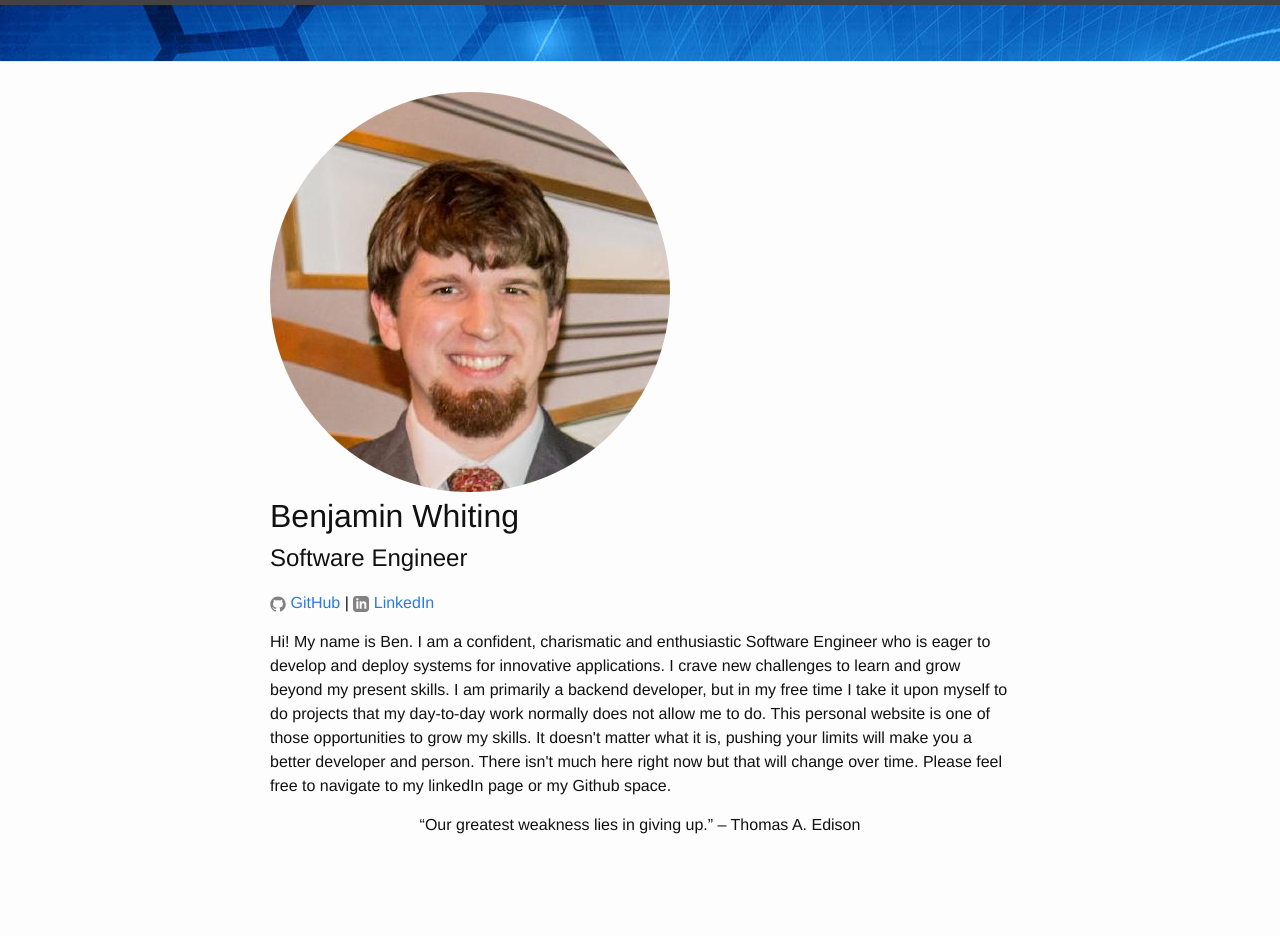
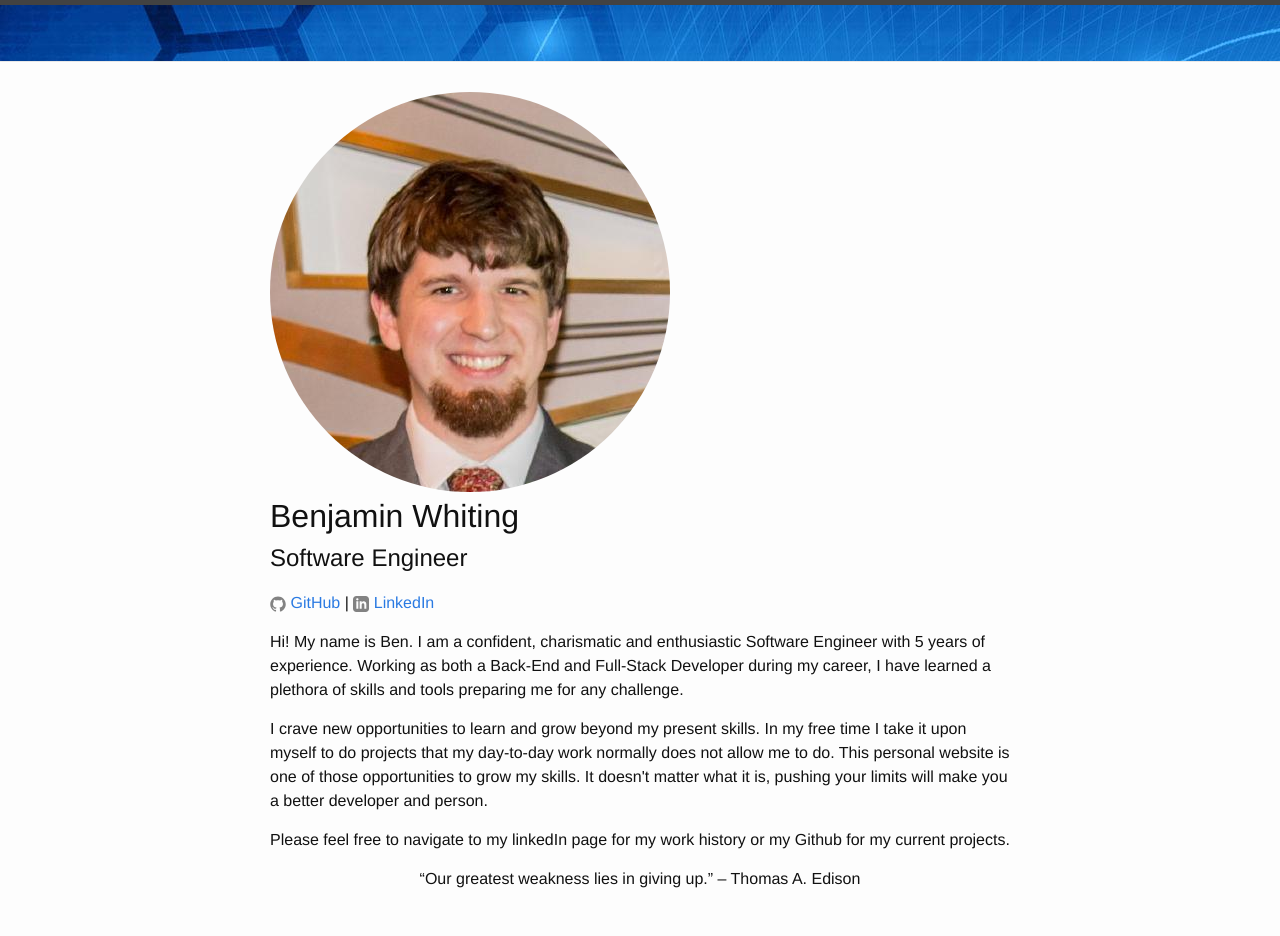
Before and after one commit to BenWhiting/BenWhiting.github.io, a Jekyll site: the page built from index.html, in a window 1280 px wide. Built offline with Jekyll 4.4.1, drawn with Linux system fonts in a browser that asks for light colours; before the commit the page ends 900 px from its top, so only the background shows below that.

Commit message:
updating context

```diff
--- a/_includes/content.html
+++ b/_includes/content.html
@@ -1,12 +1,20 @@
 <div class="grid-item">
-   <p>Hi! My name is Ben. I am a confident, charismatic and enthusiastic Software Engineer who is eager
-      to develop and deploy systems for innovative applications. I crave new challenges
-      to learn and grow beyond my present skills. I am primarily a backend developer, but
-      in my free time I take it upon myself to do projects that my day-to-day work normally
-      does not allow me to do. This personal website is one of those opportunities to grow
-      my skills. It doesn't matter what it is, pushing your limits will make you a
-      better developer and person. There isn't much here right now but that will change over time.
-      Please feel free to navigate to my linkedIn page or my Github space.</p>
+   <p>
+      Hi! My name is Ben. I am a confident, charismatic and enthusiastic Software Engineer with
+      5 years of experience. Working as both a Back-End and Full-Stack Developer during
+      my career, I have learned a plethora of skills and tools preparing me for any challenge.
+   </p>
+   <p>
+      I crave new opportunities to learn and grow beyond my present skills.
+      In my free time I take it upon myself to do projects that my day-to-day
+      work normally does not allow me to do. This personal website is one of
+      those opportunities to grow my skills. It doesn't matter what it is,
+      pushing your limits will make you a better developer and person.
+   </p>
+   <p>
+      Please feel free to navigate to my linkedIn page for my work history
+      or my Github for my current projects.
+   </p>
 
    <p class="quote">“Our greatest weakness lies in giving up.” – Thomas A. Edison</p>
 </div>
```
